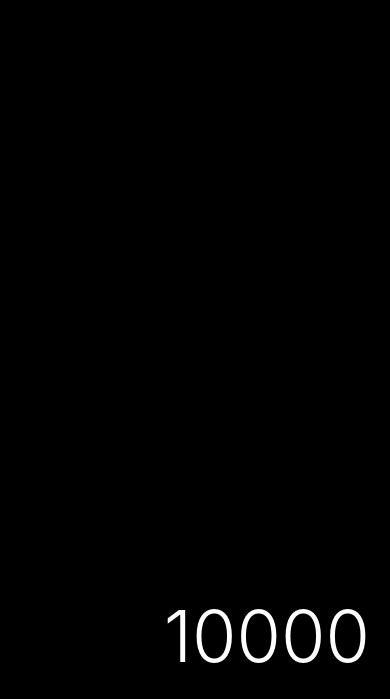
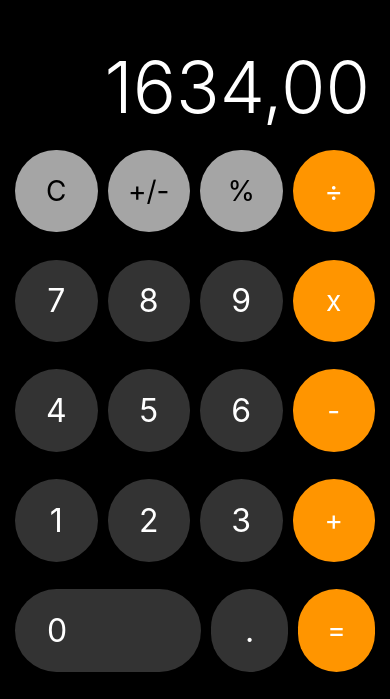
Before and after one commit to LucasSpricigo/calculadora-app, a React Native app in the folder calculadora/: screen / in a window 390 px wide. Shown: the part 145-844 px from the top of the page. Built offline with nearby package versions, Linux system fonts and the light colour scheme.

Commit message:
aula 2 continuação do projeto (desenvolvimento dos botões da calculadora

```diff
--- a/calculadora/App.js
+++ b/calculadora/App.js
@@ -1,5 +1,5 @@
 import { StatusBar } from 'expo-status-bar';
-import { StyleSheet, Text, View } from 'react-native';
+import { StyleSheet, Text, TouchableOpacity, View } from 'react-native';
 
 export default function App() {
   return (
@@ -8,10 +8,81 @@ export default function App() {
 
       <View style={styles.displayContainer}>
         <Text style={styles.displayText} numberOfLines={1}>
-          10000
+          1634,00
         </Text>
       </View>
 
+      <View style={styles.row}>
+        <TouchableOpacity style={styles.functionButton}>
+          <Text style={styles.functionText}>C</Text>
+        </TouchableOpacity>
+        <TouchableOpacity style={styles.functionButton}>
+          <Text style={styles.functionText}>+/-</Text>
+        </TouchableOpacity>
+        <TouchableOpacity style={styles.functionButton}>
+          <Text style={styles.functionText}>%</Text>
+        </TouchableOpacity>
+        <TouchableOpacity style={styles.operatorButton}>
+          <Text style={styles.operatorText}>÷</Text>
+        </TouchableOpacity>
+      </View>
+
+      <View style={styles.row}>
+        <TouchableOpacity style={styles.buttonNumber}>
+          <Text style={styles.buttonText}>7</Text>
+        </TouchableOpacity>
+        <TouchableOpacity style={styles.buttonNumber}>
+          <Text style={styles.buttonText}>8</Text>
+        </TouchableOpacity>
+        <TouchableOpacity style={styles.buttonNumber}>
+          <Text style={styles.buttonText}>9</Text>
+        </TouchableOpacity>
+        <TouchableOpacity style={styles.operatorButton}>
+          <Text style={styles.operatorText}>x</Text>
+        </TouchableOpacity>
+      </View>
+
+        <View style={styles.row}>
+        <TouchableOpacity style={styles.buttonNumber}>
+          <Text style={styles.buttonText}>4</Text>
+        </TouchableOpacity>
+        <TouchableOpacity style={styles.buttonNumber}>
+          <Text style={styles.buttonText}>5</Text>
+        </TouchableOpacity>
+        <TouchableOpacity style={styles.buttonNumber}>
+          <Text style={styles.buttonText}>6</Text>
+        </TouchableOpacity>
+        <TouchableOpacity style={styles.operatorButton}>
+          <Text style={styles.operatorText}>-</Text>
+        </TouchableOpacity>
+      </View>
+
+      <View style={styles.row}>
+        <TouchableOpacity style={styles.buttonNumber}>
+          <Text style={styles.buttonText}>1</Text>
+        </TouchableOpacity>
+        <TouchableOpacity style={styles.buttonNumber}>
+          <Text style={styles.buttonText}>2</Text>
+        </TouchableOpacity>
+        <TouchableOpacity style={styles.buttonNumber}>
+          <Text style={styles.buttonText}>3</Text>
+        </TouchableOpacity>
+        <TouchableOpacity style={styles.operatorButton}>
+          <Text style={styles.operatorText}>+</Text>
+        </TouchableOpacity>
+      </View>
+
+      <View style={styles.row}>
+        <TouchableOpacity style={[styles.buttonNumber, styles.doubleWidthButton]}>
+          <Text style={styles.buttonText}>0</Text>
+        </TouchableOpacity>
+        <TouchableOpacity style={styles.buttonNumber}>
+          <Text style={styles.buttonText}>.</Text>
+        </TouchableOpacity>
+        <TouchableOpacity style={styles.operatorButton}>
+          <Text style={styles.operatorText}>=</Text>
+        </TouchableOpacity>
+      </View>
 
     </View>
 
@@ -31,8 +102,58 @@ const styles = StyleSheet.create({
     paddingBottom: 20,
   },
   displayText: {
-    color:'#ffffff',
+    color:'#FFFFFF',
     fontSize: 72,
     fontWeight: '300'
+  },
+  row: {
+    flex: 1,
+    flexDirection: 'row',
+    justifyContent: 'space-between',
+    paddingHorizontal: 10,
+  },
+  functionButton: {
+    flex: 1,
+    justifyContent: 'center',
+    alignItems: 'center',
+    marginHorizontal: 5,
+    borderRadius: 50,
+    height: '75%',
+    backgroundColor: '#A5A5A5',
+  },
+  functionText: {
+    color:' #000',
+    fontSize: 28,
+  },
+  operatorButton: {
+    flex: 1,
+    justifyContent: 'center',
+    alignItems: 'center',
+    marginHorizontal: 5,
+    borderRadius: 50,
+    height: '75%',
+    backgroundColor: '#FF9500',
+  },
+  operatorText: {
+    color: "#FFF",
+    fontSize: 28,
+  },
+  buttonNumber: {
+    flex: 1,
+    justifyContent: 'center',
+    alignItems: 'center',
+    marginHorizontal: 5,
+    borderRadius: 50,
+    height: '75%',
+    backgroundColor: '#333333',
+  },
+  buttonText: {
+    color: '#fff',
+    fontSize: 32,
+  },
+  doubleWidthButton: {
+    flex: 2,
+    alignItems: 'flex-start',
+    paddingLeft: 32,
   }
 });
```
Also changed, not shown: 1 other file (tests, documents, lock files or other folders).
